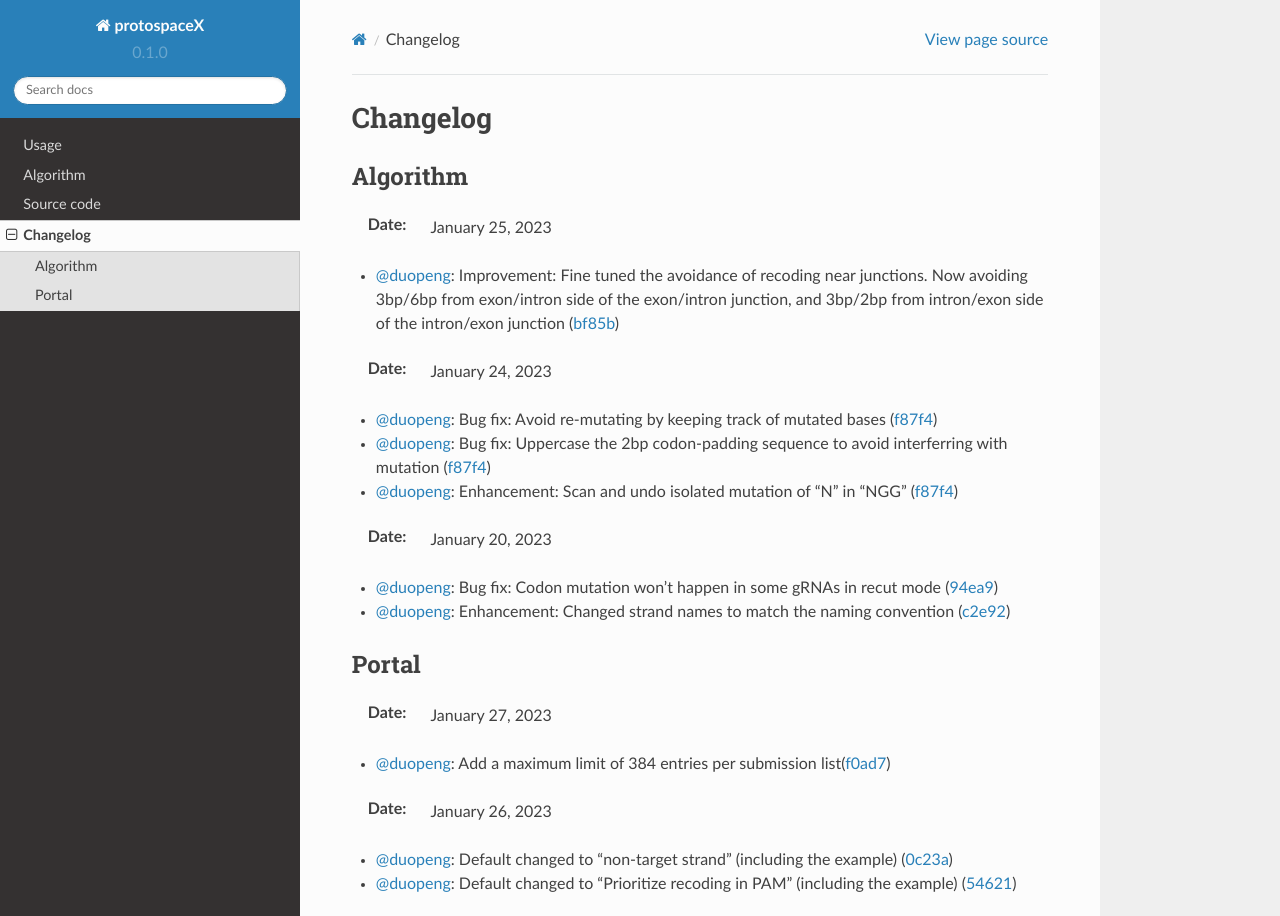
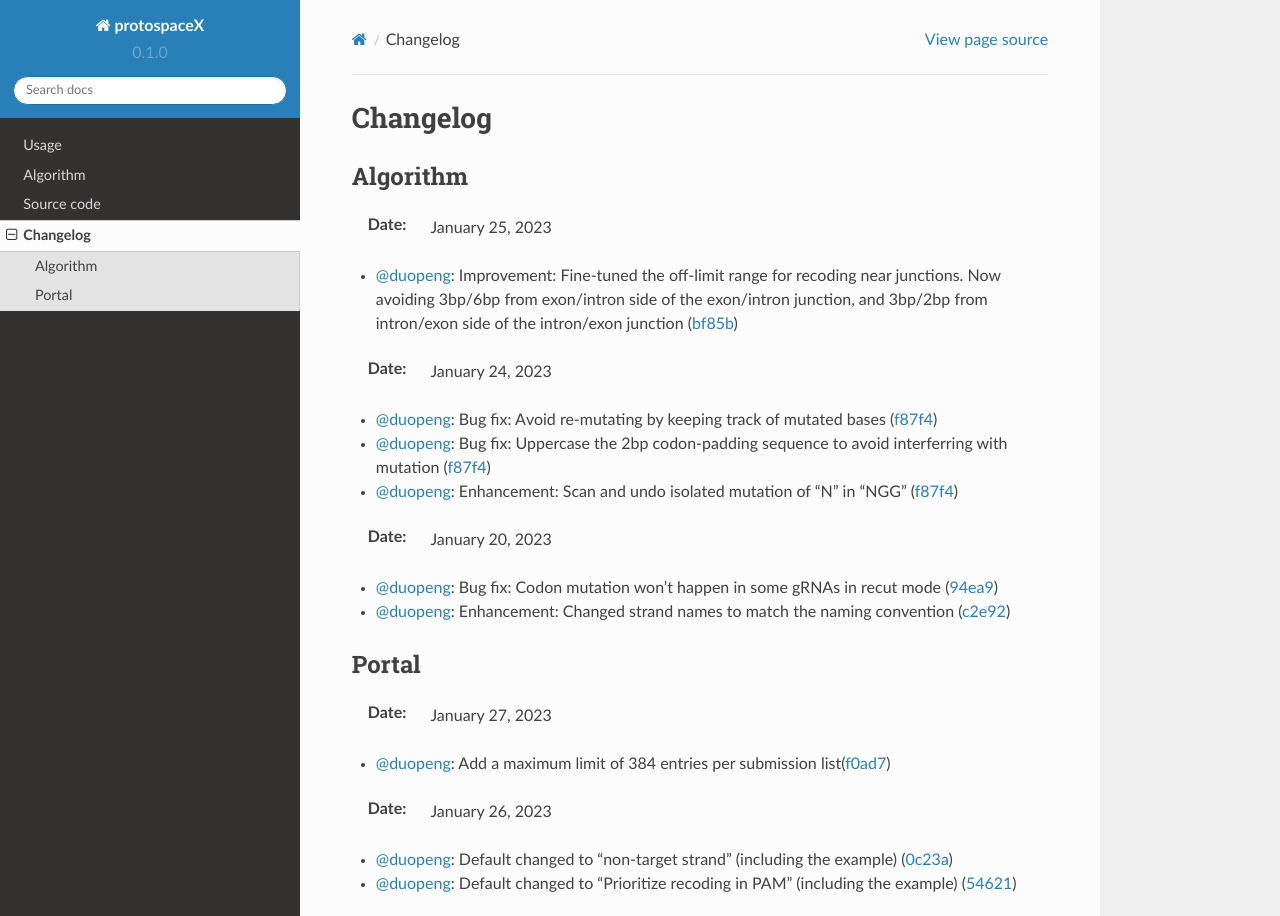
Before and after one commit to duopeng/protoSpaceJAM-readthedocs, a Sphinx documentation site: the page built from docs/source/changelog.rst, in a window 1280 px wide and 1209 px high, cut to the strip 0-916 px from the top of the window. Built offline with Sphinx 7.4.7 and the Read the Docs theme 2.0.0, drawn with Linux system fonts in a browser that asks for light colours.

Commit message:
Update changelog.rst

```diff
--- a/docs/source/changelog.rst
+++ b/docs/source/changelog.rst
@@ -5,7 +5,7 @@ Algorithm
 ---------
 :Date: January 25, 2023
 
-* `@duopeng <https://github.com/duopeng>`__: Improvement: Fine tuned the avoidance of recoding near junctions. Now avoiding 3bp/6bp from exon/intron side of the exon/intron junction, and 3bp/2bp from intron/exon side of the intron/exon junction (`bf85b <https://github.com/czbiohub/protospaceX/commit/820ed9004c8d33136417ff22733d6812571bf85b>`__)
+* `@duopeng <https://github.com/duopeng>`__: Improvement: Fine-tuned the off-limit range for recoding near junctions. Now avoiding 3bp/6bp from exon/intron side of the exon/intron junction, and 3bp/2bp from intron/exon side of the intron/exon junction (`bf85b <https://github.com/czbiohub/protospaceX/commit/820ed9004c8d33136417ff22733d6812571bf85b>`__)
 
 :Date: January 24, 2023
 * `@duopeng <https://github.com/duopeng>`__: Bug fix: Avoid re-mutating by keeping track of mutated bases (`f87f4 <https://github.com/czbiohub/protospaceX/commit/98ab6e0dc698effa2441542771d7d82abbdf87f4>`__)
```
